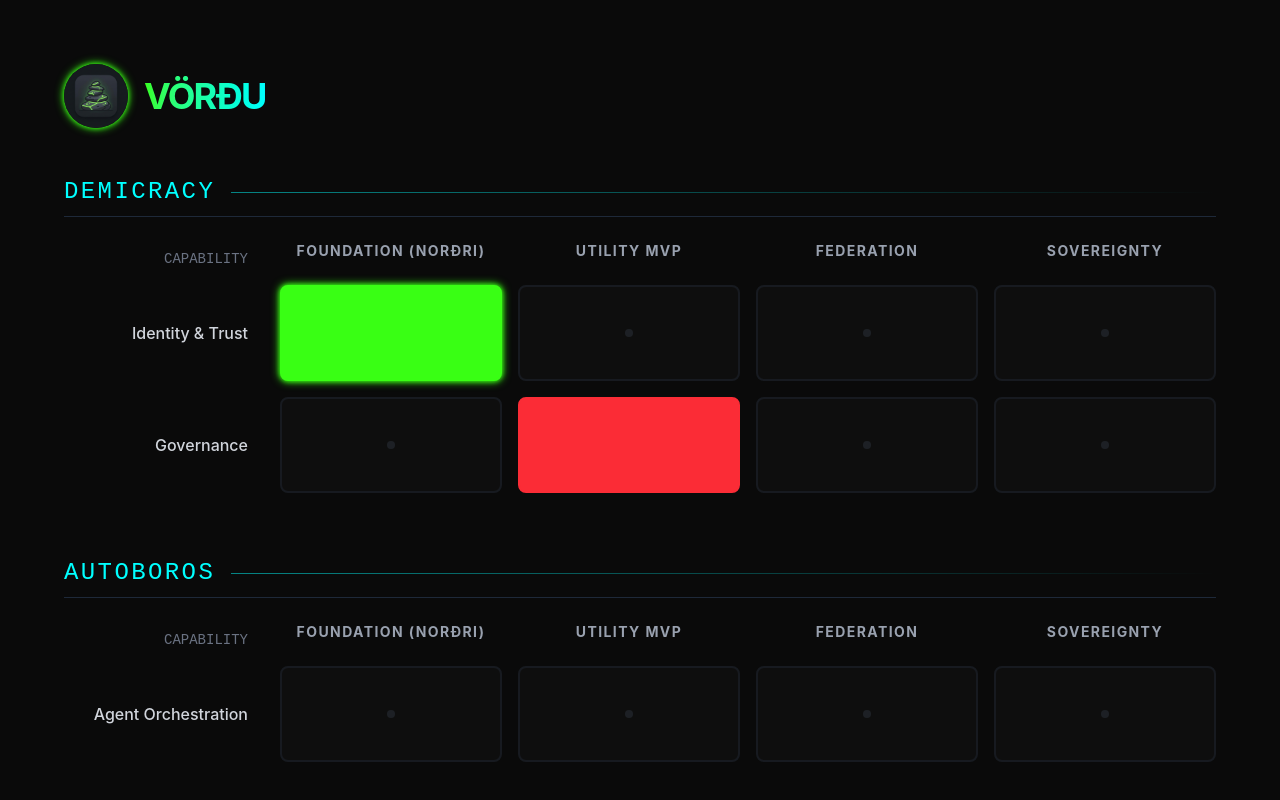
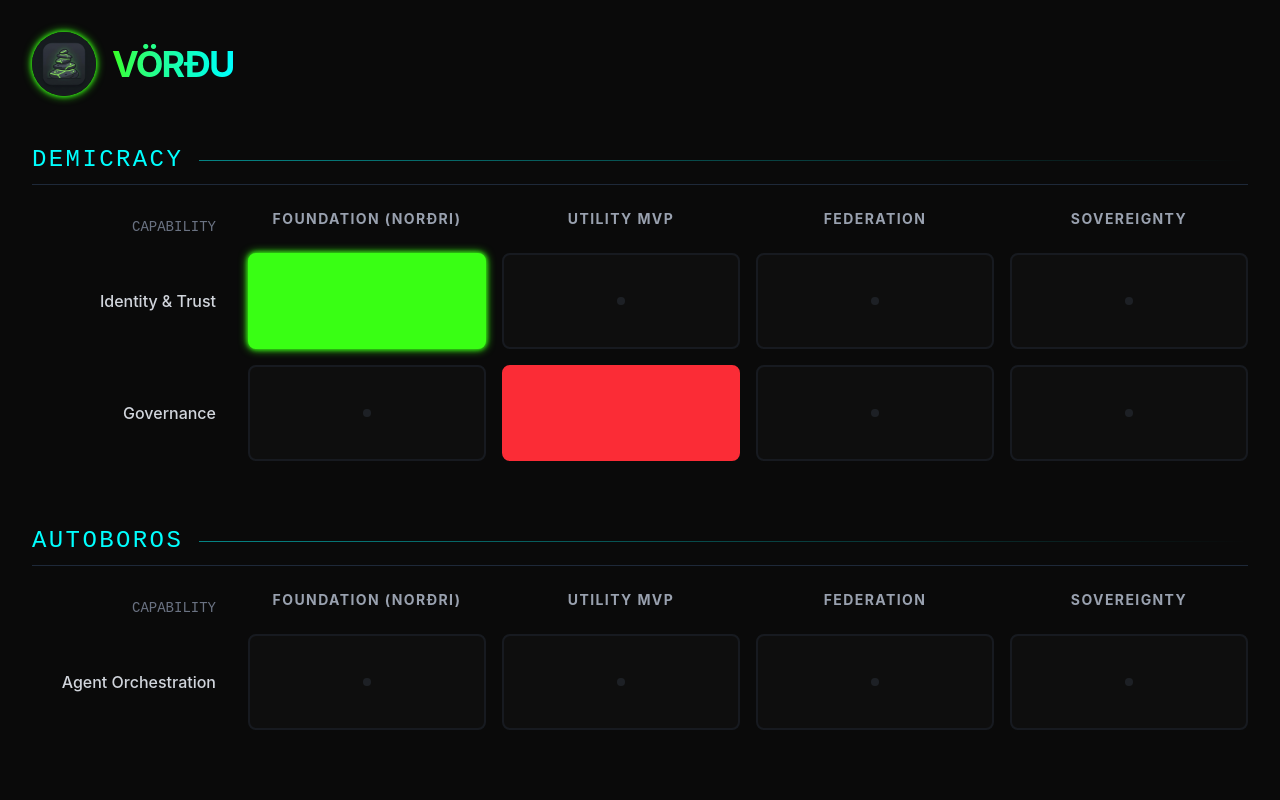
Before and after one commit to SiliconSaga/vordu, a React (Vite) app in the folder ui/: page / in a window 1280 px wide. Shown: the top 800 px of the page. Built offline with nearby package versions, Linux system fonts and the light colour scheme.

Commit message:
Avoid horizontal margins

```diff
--- a/ui/src/App.css
+++ b/ui/src/App.css
@@ -1,6 +1 @@
-#root {
-  max-width: 1280px;
-  margin: 0 auto;
-  padding: 2rem;
-  text-align: center;
-}
+/* Layout constraints removed */
--- a/ui/src/index.css
+++ b/ui/src/index.css
@@ -29,17 +29,7 @@
 
 body {
   margin: 0;
-  display: flex;
-  place-items: center;
   min-width: 320px;
   min-height: 100vh;
   background-color: #0a0a0a;
 }
-
-#root {
-  width: 100%;
-  max-width: 1280px;
-  margin: 0 auto;
-  padding: 2rem;
-  text-align: center;
-}
```
